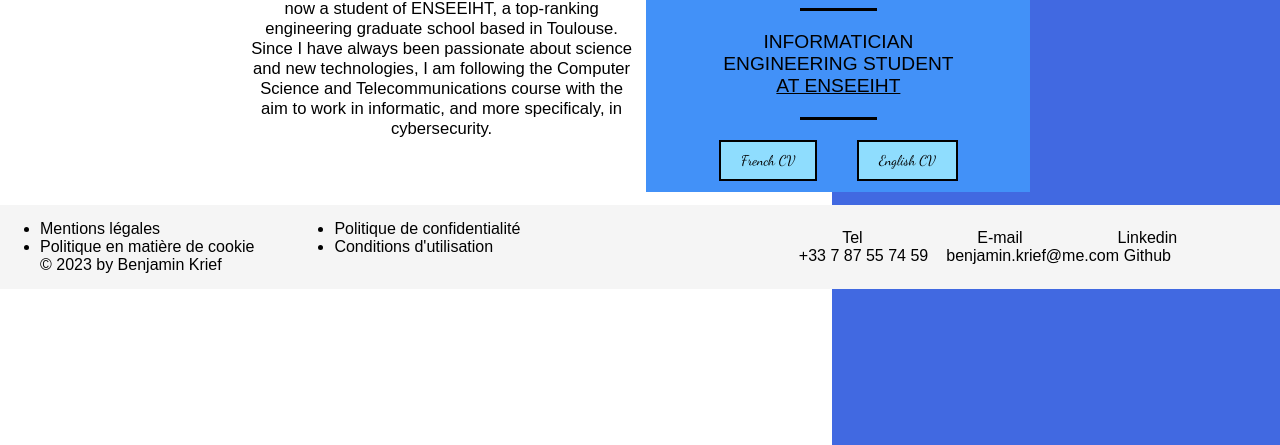
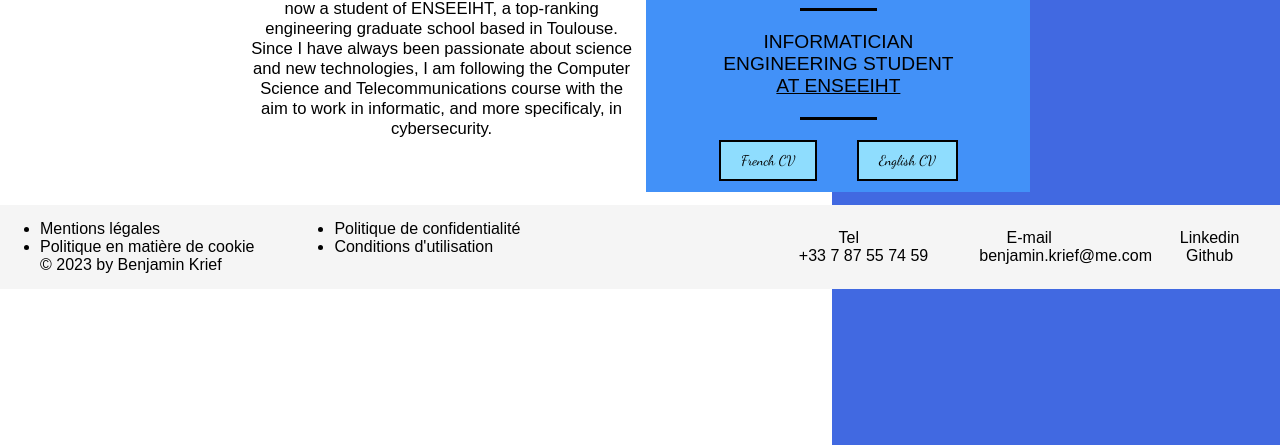
Before and after one commit to Banshai012/EPortFolio, a plain HTML site: page index.html in a window 1280 px wide. Shown: the part 355-800 px from the top of the page. Drawn offline with Linux system fonts and the light colour scheme; a script that the page names is missing; a web font is replaced by a local one.

Commit message:
footer fixed

```diff
--- a/style.css
+++ b/style.css
@@ -247,13 +247,12 @@ iframe{
 
 .droite {
     display: flex;
-    gap: 10%; /* Ajustement de l'espacement */
+    gap: 20%; /* Ajustement de l'espacement */
     justify-items: center;
-    justify-content: center;
     justify-content: space-between;
     text-align: center;
     padding: 0 5vw; /* Ajout de padding pour éviter le débordement */
-    flex-wrap: wrap; /* Permet aux éléments de se déplacer à la ligne */
+    flex-wrap: nowrap; /* Permet aux éléments de ne pas se déplacer à la ligne */
 }
 
 .droite1, .droite2, .droite3 {
```
